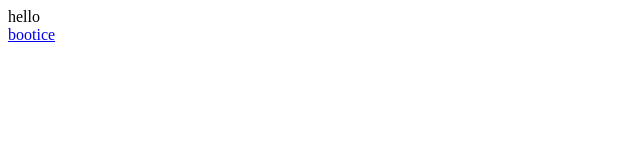
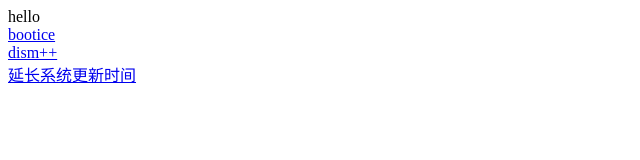
Before and after one commit to haojie01/haojie01.github.io, a plain HTML site: page index.html in a window 1280 px wide. Shown: the whole page, without its empty margins (0-640 px from the left). Drawn offline with Linux system fonts and the light colour scheme.

Commit message:
2024年 05月 17日 星期五 09:26:44 CST

```diff
--- a/index.html
+++ b/index.html
@@ -1,2 +1,4 @@
 hello <br />
 <a href="/BOOTICEx64.exe">bootice</a><br />
+<a href="/Dism++.zip">dism++</a><br />
+<a href="/延长系统更新时间.reg">延长系统更新时间</a><br />
```
Also changed, not shown: 2 other files.
